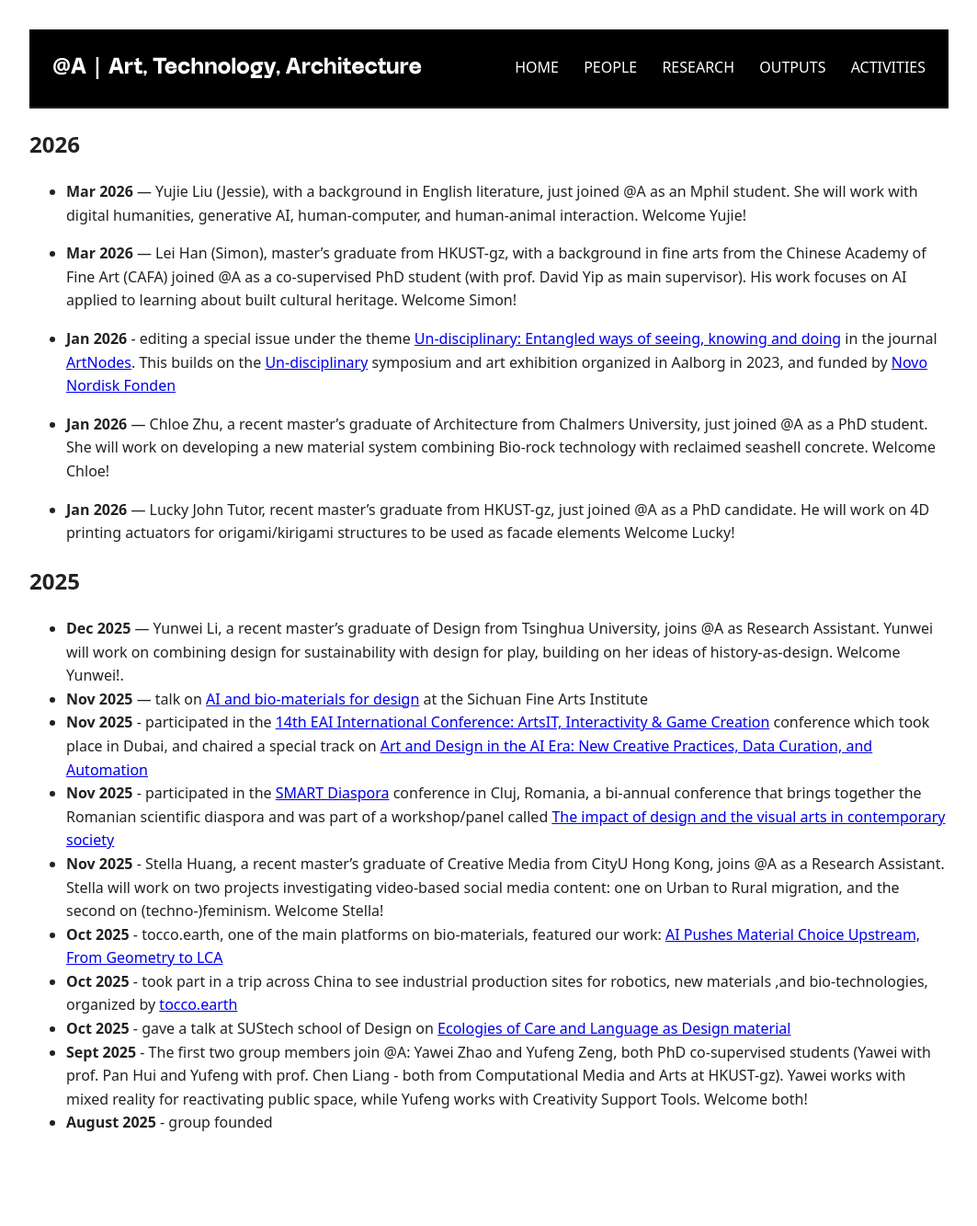
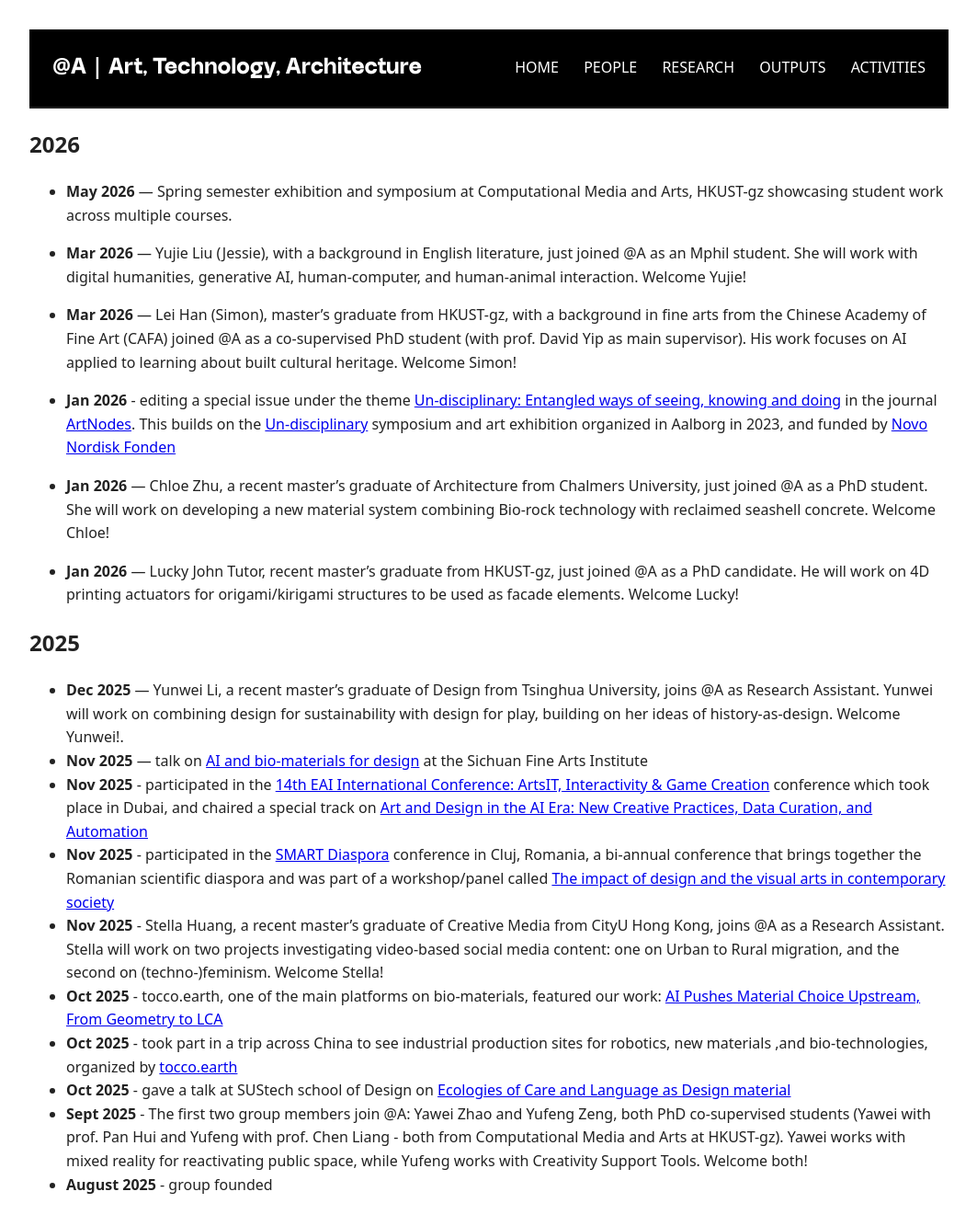
Before and after one commit to anqua/at-a, a Jekyll site: the page built from activities.md, in a window 1280 px wide. Shown: the whole page at 92% size, without its empty margins (108-1171 px from the left). Built offline with Jekyll 4.4.1, drawn with Linux system fonts in a browser that asks for light colours; some web fonts are replaced; before the commit the page ends 1266 px from its top, so only the background shows below that.

Commit message:
Update activities.md

```diff
--- a/activities.md
+++ b/activities.md
@@ -4,6 +4,8 @@ title: News
 ---
 
 ## 2026
+
+- **May 2026** — Spring semester exhibition and symposium at Computational Media and Arts, HKUST-gz showcasing student work across multiple courses.
 
 - **Mar 2026** — Yujie Liu (Jessie), with a background in English literature, just joined @A as an Mphil student. She will work with digital humanities, generative AI, human-computer, and human-animal interaction. Welcome Yujie!
 
@@ -13,7 +15,7 @@ title: News
 
 - **Jan 2026** — Chloe Zhu, a recent master's graduate of Architecture from Chalmers University, just joined @A as a PhD student. She will work on developing a new material system combining Bio-rock technology with reclaimed seashell concrete. Welcome Chloe!
 
-- **Jan 2026** — Lucky John Tutor, recent master's graduate from HKUST-gz, just joined @A as a PhD candidate. He will work on 4D printing actuators for origami/kirigami structures to be used as facade elements Welcome Lucky!
+- **Jan 2026** — Lucky John Tutor, recent master's graduate from HKUST-gz, just joined @A as a PhD candidate. He will work on 4D printing actuators for origami/kirigami structures to be used as facade elements. Welcome Lucky!
 
 ## 2025
 
```
